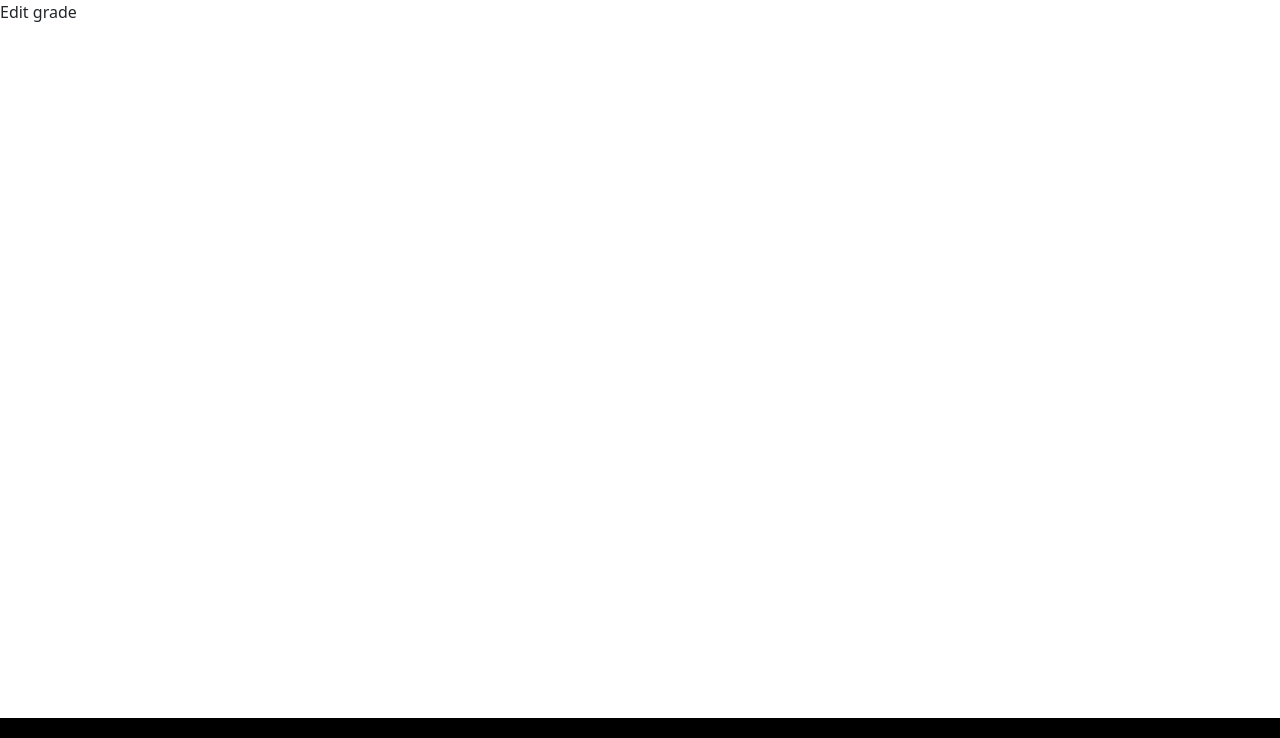
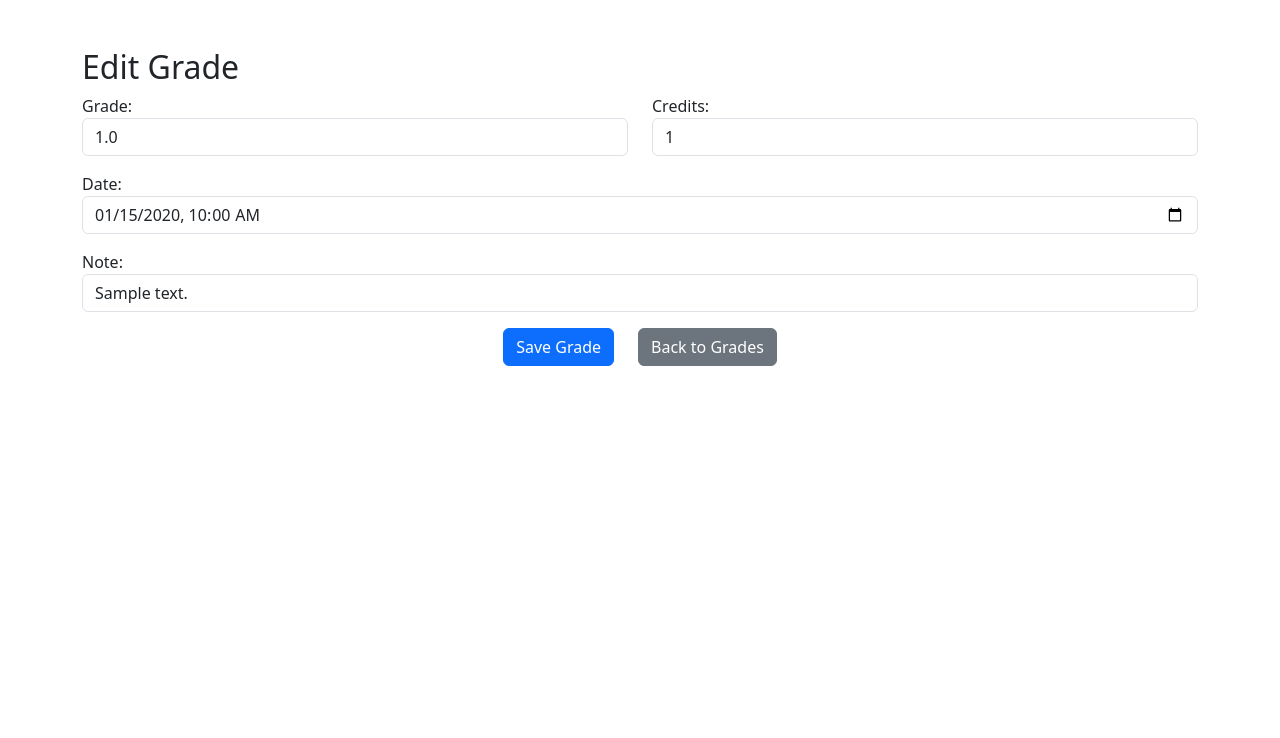
Before and after one commit to lordmitrii/StudentAssistant, a Django app: page /courses/grades/1/edit/ in a window 1280 px wide. Shown: the part 62-800 px from the top of the page. Run offline with Django 5.2, Linux system fonts and the light colour scheme; a user stored in the database is signed in; tables that the repository leaves empty hold one stand-in row (values such as "Sample post").

Commit message:
Add form for editing grades and assignments

```diff
--- a/assistant_app/forms.py
+++ b/assistant_app/forms.py
@@ -45,8 +45,6 @@ class CourseForm(forms.ModelForm):
             }),
         }
 
-from django import forms
-from .models import Grade, Course
 
 class GradeForm(forms.ModelForm):
     course = forms.ModelChoiceField(queryset=Course.objects.none(), label="Course")
@@ -81,8 +79,24 @@ class GradeForm(forms.ModelForm):
             self.fields['assignment'].widget.attrs.update({'class': 'form-control'})
             self.fields['course'].widget.attrs.update({'class': 'form-control'})
 
+            # Dynamically update the queryset for assignments so that we dont get errors on saving
+            if self.data.get('course'):
+                try:
+                    course_id = int(self.data.get('course'))
+                    self.fields['assignment'].queryset = Assignment.objects.filter(course_id=course_id)
+                except (ValueError, TypeError):
+                    self.fields['assignment'].queryset = Assignment.objects.none()
+            else:
+                self.fields['assignment'].queryset = Assignment.objects.none()
 
+    def clean_assignment(self):
+        assignment = self.cleaned_data.get("assignment")
+        course = self.cleaned_data.get("course")
 
+        if assignment and course and assignment.course_id != course.id:
+            raise forms.ValidationError("The selected assignment does not belong to the chosen course.")
+
+        return assignment
 
 
 class AssignmentForm(forms.ModelForm):
--- a/assistant_app/views.py
+++ b/assistant_app/views.py
@@ -13,7 +13,6 @@ def home(request):
 
     return render(request, "assistant_app/home.html", context=context_dict)
 
-@login_required
 def about(request):
     return render(request, "assistant_app/about.html")
 
@@ -63,7 +62,7 @@ def calculator(request):
         form = CalculatorForm()
     return render(request, 'assistant_app/calculator.html', {'form': form})
 
-
+@login_required
 def courses(request):
     # Query to get all courses for the logged-in user and calculate the average grade using weights
     courses = Course.objects.filter(user=request.user).annotate(
@@ -152,7 +151,6 @@ def add_grade(request, course_slug=None):
             assignment = form.cleaned_data.get('assignment')
             if assignment:
                 assignment.grade = grade
-                assignment.graded = True
                 assignment.save()
 
             if not course_slug:
@@ -166,7 +164,22 @@ def add_grade(request, course_slug=None):
 
 @login_required
 def edit_grade(request, grade_id, course_slug=None):
-    return render(request, 'assistant_app/edit_grade.html', {'grade_id': grade_id})
+    grade = get_object_or_404(Grade, id=grade_id)
+
+    if request.method == "POST":
+        form = GradeForm(request.POST, instance=grade, user=request.user, course_slug=course_slug)
+        if form.is_valid():
+            new_grade = form.save(commit=False)
+            new_grade.course = grade.course
+            new_grade.save()
+        if not course_slug:
+            return redirect('assistant_app:all_grades')
+        return redirect('assistant_app:grades_for_course', course_slug=grade.course.course_slug)
+    else:
+        form = GradeForm(instance=grade, user=request.user, course_slug=course_slug)
+
+    return render(request, 'assistant_app/edit_grade.html', {"form": form, "grade": grade, "course_slug": course_slug})
+
 
 @login_required
 def delete_grade(request, grade_id, course_slug=None):
@@ -224,7 +237,23 @@ def add_assignment(request, course_slug=None):
 
 @login_required
 def edit_assignment(request, assignment_id, course_slug=None):
-    return render(request, 'assistant_app/edit_assignment.html', {'assignment_id': assignment_id})
+    assignment = get_object_or_404(Assignment, id=assignment_id)
+
+    if request.method == "POST":
+        form = AssignmentForm(request.POST, instance=assignment, user=request.user, course_slug=course_slug)
+        if form.is_valid():
+            new_assignment = form.save(commit=False)
+            new_assignment.course = assignment.course
+            if new_assignment.graded == False:
+                new_assignment.grade = None
+            new_assignment.save()
+        if not course_slug:
+            return redirect('assistant_app:all_assignments')
+        return redirect('assistant_app:assignments_for_course', course_slug=assignment.course.course_slug)
+    else:
+        form = AssignmentForm(instance=assignment, user=request.user, course_slug=course_slug)
+
+    return render(request, 'assistant_app/edit_assignment.html', {"form": form, "assignment": assignment, "course_slug": course_slug})
 
 @login_required
 def delete_assignment(request, assignment_id, course_slug=None):
--- a/templates/assistant_app/base.html
+++ b/templates/assistant_app/base.html
@@ -33,9 +33,6 @@
         {% block content %}{% endblock %}
     </main>
 
-    <footer>
-    </footer>
-
     <script src="https://cdn.jsdelivr.net/npm/bootstrap@5.3.3/dist/js/bootstrap.bundle.min.js" integrity="sha384-YvpcrYf0tY3lHB60NNkmXc5s9fDVZLESaAA55NDzOxhy9GkcIdslK1eN7N6jIeHz" crossorigin="anonymous"></script>
     {% block js_block %}
     {% endblock %}
--- a/templates/assistant_app/edit_course.html
+++ b/templates/assistant_app/edit_course.html
@@ -7,7 +7,7 @@
         <form method="post">
             {% csrf_token %}
             {{ form.as_p }}
-            <button type="submit" class="btn btn-primary">Save Grade</button>
+            <button type="submit" class="btn btn-primary">Save Course</button>
         </form>
     </div>
 {% endblock %}
--- a/templates/assistant_app/edit_grade.html
+++ b/templates/assistant_app/edit_grade.html
@@ -1,7 +1,51 @@
 {% extends "assistant_app/base.html" %}
+{% load static %}
 
 {% block title %}Edit Grade{% endblock %}
 
 {% block content %}
-    <p>Edit grade</p>
+<div class="container mt-5">
+    <h2>Edit Grade</h2>
+
+    <form method="post">
+        {% csrf_token %}
+
+
+        <div class="row d-flex justify-content-center mb-3">
+            <div class="col-md-6">
+                {{ form.grade.label_tag }}
+                {{ form.grade }}
+            </div>
+            <div class="col-md-6">
+                {{ form.credits.label_tag }}
+                {{ form.credits }}
+            </div>
+        </div>
+
+        <div class="mb-3">
+            {{ form.date.label_tag }}
+            {{ form.date }}
+        </div>
+        <div class="mb-3">
+            {{ form.note.label_tag }}
+            {{ form.note }}
+        </div>
+
+        <div class="row d-flex justify-content-center">
+            <div class="col-md-auto">
+                <button type="submit" class="btn btn-primary">Save Grade</button>
+            </div>
+            <div class="col-md-auto">
+                {% if course_slug %}
+                    <a href="{% url 'assistant_app:grades_for_course' course_slug %}" class="btn btn-secondary">Back to Course</a>
+                {% else %}
+                    <a href="{% url 'assistant_app:all_grades' %}" class="btn btn-secondary">Back to Grades</a>
+                {% endif %}
+            </div>
+        </div>
+        <!-- This is field is required to save the form. The course will be extracted from the previous grade on save -->
+        <div style="visibility: hidden;">{{ form.course }}</div>
+    </form>
+</div>
+
 {% endblock %}
```
Also changed, not shown: static/js/assignment_select.js (+10 -0 lines), templates/assistant_app/edit_assignment.html (+47 -1 lines).
